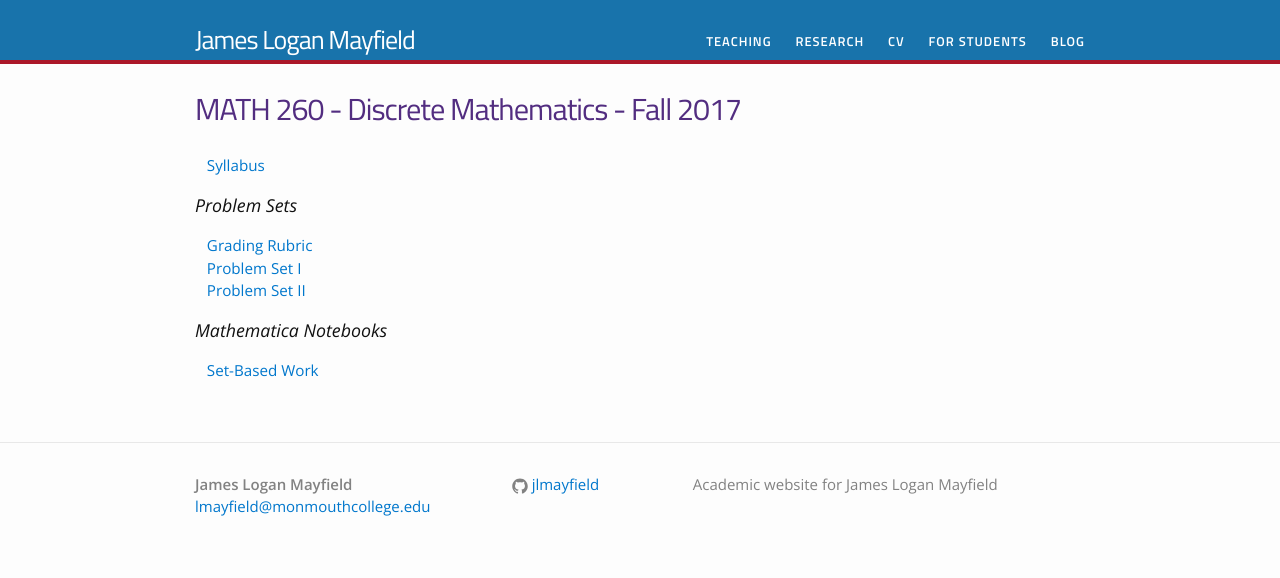
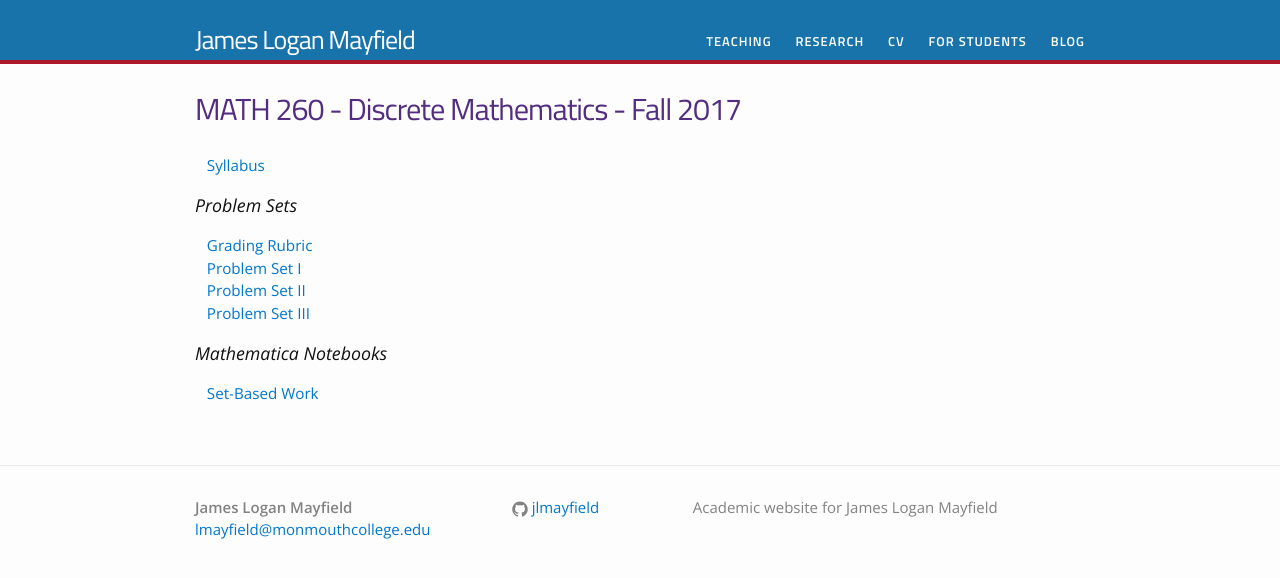
Before and after one commit to jlmayfield/jlmayfield.github.io, a Jekyll site: the page built from teaching/math260.md, in a window 1280 px wide. Shown: the top 578 px of the page. Built offline with Jekyll 4.4.1, drawn with Linux system fonts in a browser that asks for light colours.

Commit message:
fa17. math260. added pset3

```diff
--- a/teaching/math260.md
+++ b/teaching/math260.md
@@ -11,6 +11,7 @@
 &nbsp;&nbsp;&nbsp;[Grading Rubric](/teaching/MATH260/problemsets/math260-psetRubric.pdf)
 &nbsp;&nbsp;&nbsp;[Problem Set I](/teaching/MATH260/problemsets/math260-pset1.pdf)
 &nbsp;&nbsp;&nbsp;[Problem Set II](/teaching/MATH260/problemsets/math260-pset2.pdf)
+&nbsp;&nbsp;&nbsp;[Problem Set III](/teaching/MATH260/problemsets/math260-pset3.pdf)
 
 
 ### Mathematica Notebooks
```
Also changed, not shown: 1 other file.
